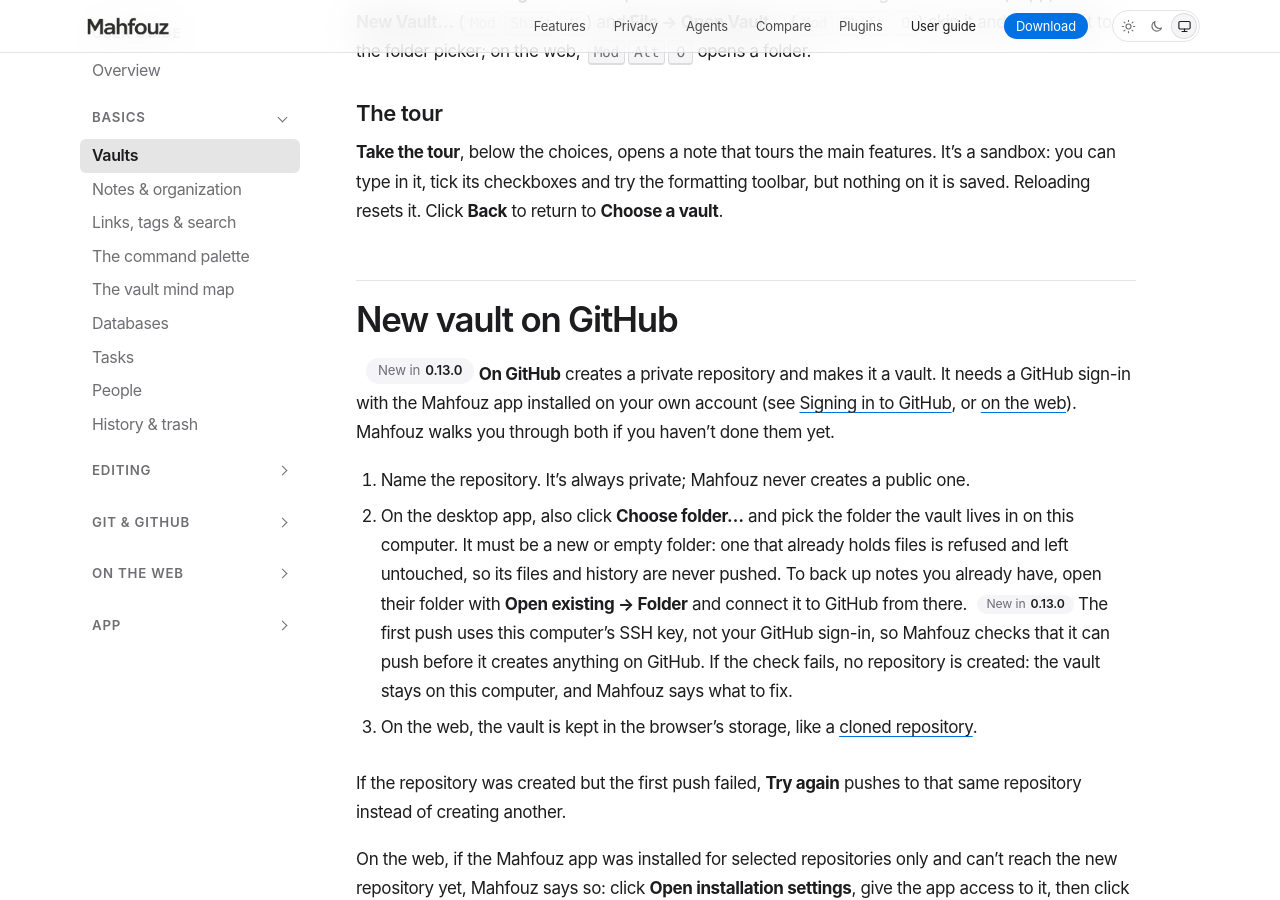
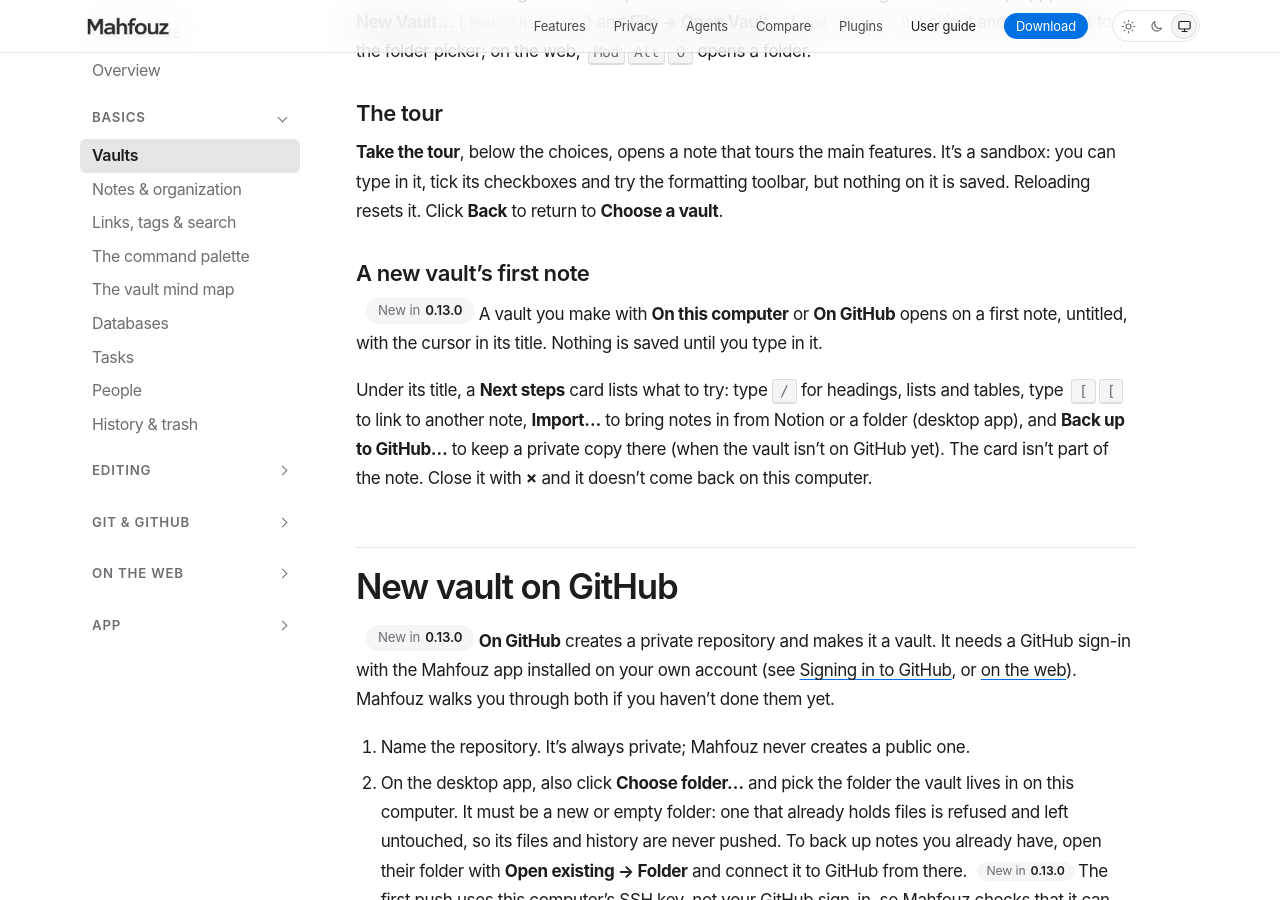
Before and after one commit to mahfouz-app/docs, a Jekyll site: the page built from guide/vaults.md, in a window 1280 px wide and 900 px high, scrolled down 1705 px. Built offline with Jekyll 4.4.1, drawn with Linux system fonts in a browser that asks for light colours.

Commit message:
guide: a new vault's first note and its Next steps card (mahfouz-app/app#681, #686)

```diff
--- a/guide/vaults.md
+++ b/guide/vaults.md
@@ -74,6 +74,19 @@
 formatting toolbar, but nothing on it is saved. Reloading resets it. Click
 **Back** to return to **Choose a vault**.
 
+### A new vault's first note
+
+{% include since.html v="0.13.0" %} A vault you make with **On this
+computer** or **On GitHub** opens on a first note, untitled, with the cursor
+in its title. Nothing is saved until you type in it.
+
+Under its title, a **Next steps** card lists what to try: type <kbd>/</kbd>
+for headings, lists and tables, type <kbd>[</kbd><kbd>[</kbd> to link to
+another note, **Import…** to bring notes in from Notion or a folder (desktop
+app), and **Back up to GitHub…** to keep a private copy there (when the vault
+isn't on GitHub yet). The card isn't part of the note. Close it with **×**
+and it doesn't come back on this computer.
+
 ## New vault on GitHub
 
 {% include since.html v="0.13.0" %} **On GitHub** creates a private
```
